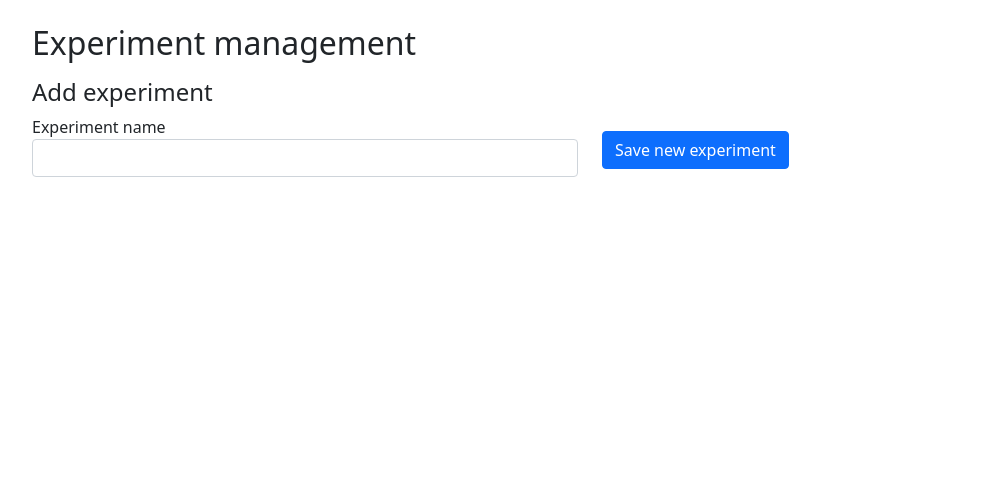
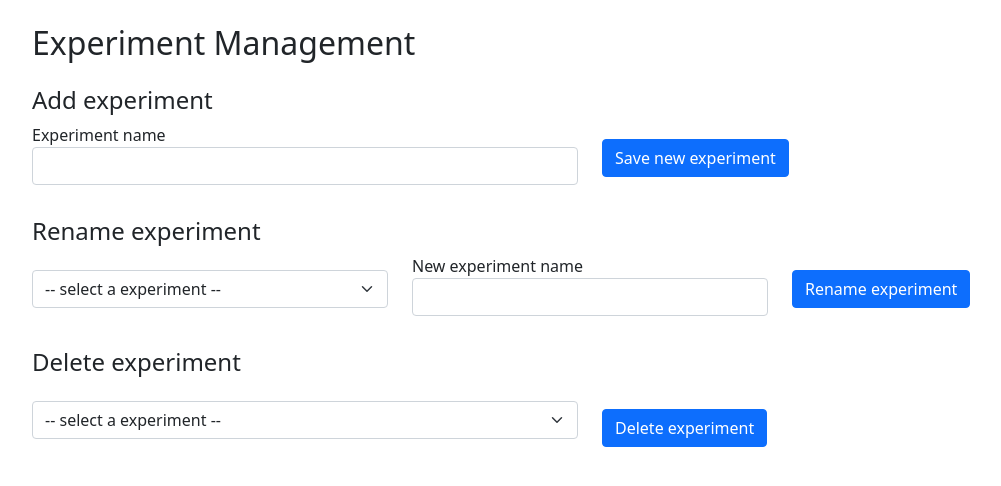
Before and after one commit to LightForm-group/lightform_data_explorer, a Flask app: page /experiments/manage in a window 1280 px wide. Shown: the part 73-559 px from the top of the page, without its empty margins (50-1051 px from the left). Run offline with Flask 2, Linux system fonts and the light colour scheme; data that the repository does not hold is empty; parts of the project's set-up code (start-up, migrations or seed data) failed here and were passed over.

Commit message:
Add rename and delete to experiment management page

```diff
--- a/lf_data_explorer/queries.py
+++ b/lf_data_explorer/queries.py
@@ -28,6 +28,14 @@ def delete_sample(sample_id: int) -> str:
     Sample.query.filter_by(id=sample_id).delete()
     db.session.commit()
     return f"Sample '{sample_name}' successfully deleted."
+
+
+def delete_experiment(experiment_id: int) -> str:
+    """Delete the experiment with `experiment_id` from the database."""
+    experiment_name = Experiment.query.filter_by(id=experiment_id).first().name
+    Experiment.query.filter_by(id=experiment_id).delete()
+    db.session.commit()
+    return f"Sample '{experiment_name}' successfully deleted."
 
 
 def add_new_sample(sample_name: str) -> str:
@@ -70,3 +78,11 @@ def rename_sample(sample_id: int, new_sample_name: str) -> str:
     sample.name = new_sample_name
     db.session.commit()
     return f"Sample '{old_name}' renamed to '{new_sample_name}'"
+
+
+def rename_experiment(sample_id: int, new_experiment_name: str) -> str:
+    experiment = Experiment.query.filter_by(id=sample_id).first()
+    old_name = experiment.name
+    experiment.name = new_experiment_name
+    db.session.commit()
+    return f"Experiment '{old_name}' renamed to '{new_experiment_name}'"
--- a/lf_data_explorer/templates/experiment_management.html
+++ b/lf_data_explorer/templates/experiment_management.html
@@ -2,27 +2,52 @@
 {% set active_page = "experiment_management" %}
 {% block body %}
     <div class="my-3">
-        <h2>Experiment management</h2>
+        <h2>Experiment Management</h2>
     </div>
 
-    <h4>Add experiment</h4>
-    <form class="row" action="{{ url_for('experiment_management') }}" method="post">
+    <form class="row my-4" action="{{ url_for('experiment_management') }}" method="post">
+        <h4>Add experiment</h4>
         <div class="col">
             <label for="experiment_name_box">Experiment name</label>
             <input type="text" class="form-control" name="experiment_name" id="experiment_name_box">
         </div>
         <div class="col my-3">
-            <button type="submit" class="btn btn-primary">Save new experiment</button>
+            <button type="submit" class="btn btn-primary" name="submit" value="add">Save new experiment</button>
         </div>
     </form>
-    {% if new_experiment %}
-        <div id="result" class="my-3">
-            {% if new_experiment.success == True %}
-                {{ new_experiment.message }}
-            {% else %}
-                <div class="warning">{{ new_experiment.message }}</div>
-            {% endif %}
+
+    <form class="row my-4" action="{{ url_for('experiment_management') }}" method="post">
+        <h4>Rename experiment</h4>
+        <div class="col">
+            <select name="experiment_selection" class="form-select my-3" aria-label="Select experiment to rename">
+                <option disabled selected> -- select a experiment --</option>
+                {% for experiment in all_experiments %}
+                    <option value="{{ experiment.id }}">{{ experiment.name }}</option>
+                {% endfor %}
+            </select>
         </div>
-    {% endif %}
+        <div class="col">
+            <label for="new_experiment_name_box">New experiment name</label>
+            <input type="text" class="form-control" name="new_experiment_name" id="new_experiment_name_box">
+        </div>
+        <div class="col my-3">
+            <button type="submit" class="btn btn-primary"  name="submit" value="rename">Rename experiment</button>
+        </div>
+    </form>
+
+    <form class="row my-4" action="{{ url_for('experiment_management') }}" method="post">
+        <h4>Delete experiment</h4>
+        <div class="col">
+            <select name="experiment_selection" class="form-select my-3" aria-label="Select experiment to delete">
+                <option disabled selected>-- select a experiment --</option>
+                {% for experiment in all_experiments %}
+                    <option value="{{ experiment.id }}">{{ experiment.name }}</option>
+                {% endfor %}
+            </select>
+        </div>
+        <div class="col my-4">
+            <button type="submit" class="btn btn-primary" name="submit" value="delete">Delete experiment</button>
+        </div>
+    </form>
 
 {% endblock %}
--- a/lf_data_explorer/views.py
+++ b/lf_data_explorer/views.py
@@ -18,17 +18,6 @@ def index():
 def experiments():
     all_experiments = queries.get_all_experiments()
     return render_template("experiments.html", experiments=all_experiments)
-
-
-@app.route('/experiments/manage', methods=['POST', 'GET'])
-def experiment_management():
-    if request.method == "GET":
-        return render_template('experiment_management.html')
-    else:
-        new_name = request.form['experiment_name']
-        result = queries.add_new_experiment(new_name)
-        flash(result)
-        return render_template('experiment_management.html')
 
 
 @app.route('/samples/manage', methods=['POST', 'GET'])
@@ -60,6 +49,37 @@ def sample_management():
 
             all_samples = queries.get_all_samples()
             return render_template('sample_management.html', all_samples=all_samples)
+
+
+@app.route('/experiments/manage', methods=['POST', 'GET'])
+def experiment_management():
+    if request.method == "GET":
+        all_experiments = queries.get_all_experiments()
+        return render_template('experiment_management.html', all_experiments=all_experiments)
+    else:
+        form_button = request.form["submit"]
+        if form_button == "add":
+            new_name = request.form['experiment_name']
+            result = queries.add_new_experiment(new_name)
+            flash(result)
+            all_experiments = queries.get_all_experiments()
+            return render_template('experiment_management.html', all_experiments=all_experiments)
+        elif form_button == "rename":
+            experiment_id = int(request.form["experiment_selection"])
+            new_experiment_name = request.form["new_experiment_name"]
+            result = queries.rename_experiment(experiment_id, new_experiment_name)
+            flash(result)
+            all_experiments = queries.get_all_experiments()
+            return render_template('experiment_management.html', all_experiments=all_experiments)
+
+        elif form_button == "delete":
+            experiment_id = int(request.form["sample_selection"])
+
+            result = queries.delete_experiment(experiment_id)
+            flash(result)
+
+            all_experiments = queries.get_all_experiments()
+            return render_template('experiment_management.html', all_experiments=all_experiments)
 
 
 @app.route('/samples', methods=['POST', 'GET'], strict_slashes=False)
```
